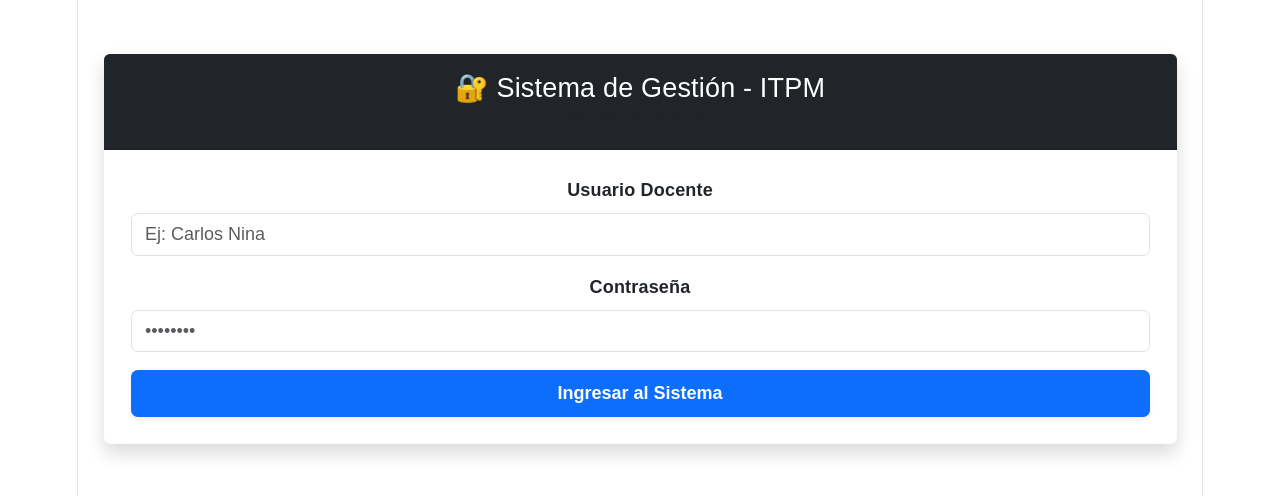
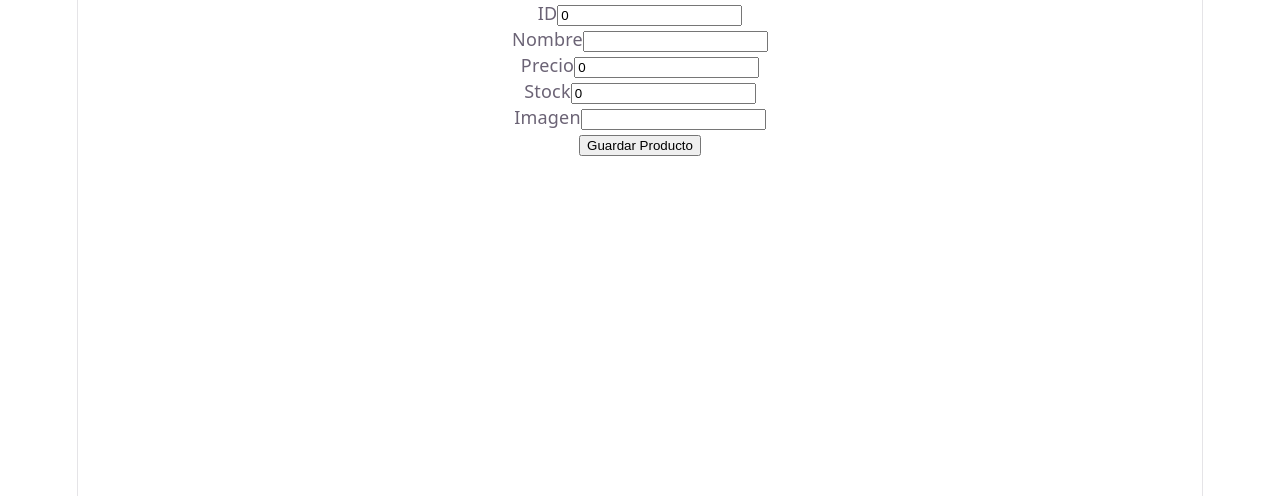
Before and after one commit to carlos-sif/app--vue, a Vue app: page / in a window 1280 px wide. Shown: the top 496 px of the page. Built offline with nearby package versions, Linux system fonts and the light colour scheme.

Commit message:
examen04

```diff
--- a/src/App.vue
+++ b/src/App.vue
@@ -1,193 +1,7 @@
 <script setup lang="ts">
-import { ref } from 'vue';
-
-// 1. CONTRATOS DE TIPADO (TypeScript Estricto)
-interface Producto {
-  id: number;
-  nombre: string;
-  precio: number;
-  stock: number;
-  imagen: string;
-}
-
-// 2. ESTADO REACTIVO (Memoria RAM)
-const isAuthenticated = ref<boolean>(false);
-const username = ref<string>('');
-const password = ref<string>('');
-const errorMessage = ref<string>('');
-
-// 3. DATOS DEL ALMACÉN
-const listaProductos: Producto[] = [
-  {
-    id: 101,
-    nombre: "Teclado Mecánico RGB",
-    precio: 250,
-    stock: 12,
-    imagen: "https://images.unsplash.com/photo-1511467687858-23d96c32e4ae?auto=format&fit=crop&q=80&w=400"
-  },
-  {
-    id: 102,
-    nombre: "Mouse Óptico Inalámbrico",
-    precio: 110,
-    stock: 20,
-    imagen: "https://images.unsplash.com/photo-1527443224154-c4a3942d3acf?auto=format&fit=crop&q=80&w=400"
-  },
-  {
-    id: 103,
-    nombre: "Monitor Gamer 24' 144Hz",
-    precio: 1450,
-    stock: 5,
-    imagen: "https://images.unsplash.com/photo-1527814050087-3793815479db?auto=format&fit=crop&q=80&w=400"
-  }
-];
-
-// 4. LÓGICA DE CONTROL DE ACCESO
-const handleLogin = (): void => {
-  if (
-    username.value === 'felix.maldonado' &&
-    password.value === 'itpm2026'
-  ) {
-    isAuthenticated.value = true;
-    errorMessage.value = '';
-  } else {
-    errorMessage.value =
-      '❌ Credenciales incorrectas. Intente de nuevo, colega.';
-  }
-};
-
-const handleLogout = (): void => {
-  isAuthenticated.value = false;
-  username.value = '';
-  password.value = '';
-};
+import FormProducto from './components/FormProducto.vue'
 </script>
 
 <template>
-  <div
-    class="container mt-5"
-    style="font-family: sans-serif; max-width: 1100px;"
-  >
-    <!-- LOGIN -->
-    <div v-if="!isAuthenticated" class="card shadow border-0">
-      <div class="card-header bg-dark text-white text-center py-3">
-        <h4 class="mb-0">🔐 Sistema de Gestión - ITPM</h4>
-        <small class="text-muted">Asignatura: DPW-207</small>
-      </div>
-
-      <div class="card-body p-4">
-        <form @submit.prevent="handleLogin">
-          <div class="mb-3">
-            <label class="form-label fw-bold">Usuario Docente</label>
-
-            <input
-              v-model="username"
-              type="text"
-              class="form-control"
-              placeholder="Ej: Carlos Nina"
-              required
-            />
-          </div>
-
-          <div class="mb-3">
-            <label class="form-label fw-bold">Contraseña</label>
-
-            <input
-              v-model="password"
-              type="password"
-              class="form-control"
-              placeholder="••••••••"
-              required
-            />
-          </div>
-
-          <div
-            v-if="errorMessage"
-            class="alert alert-danger py-2 text-center small mb-3"
-          >
-            {{ errorMessage }}
-          </div>
-
-          <button
-            type="submit"
-            class="btn btn-primary w-100 fw-bold py-2 shadow-sm"
-          >
-            Ingresar al Sistema
-          </button>
-        </form>
-      </div>
-    </div>
-
-    <!-- PANEL PRINCIPAL -->
-    <div v-else class="card shadow border-0">
-      <div
-        class="card-header bg-success text-white d-flex justify-content-between align-items-center py-3"
-      >
-        <h5 class="mb-0">📦 Panel de Almacén - Activo</h5>
-
-        <button
-          @click="handleLogout"
-          class="btn btn-sm btn-light fw-bold shadow-sm"
-        >
-          Salir
-        </button>
-      </div>
-
-      <div class="card-body p-4 text-center">
-        <h4 class="text-success fw-bold">
-          ¡Bienvenido, Futuro Lic. Carlos Nina!
-        </h4>
-
-        <p class="text-muted small">
-          Control de Inventarios en Tiempo Real
-        </p>
-
-        <hr />
-
-        <div class="row row-cols-1 row-cols-md-3 g-4 mt-2">
-          <div v-for="p in listaProductos" :key="p.id" class="col">
-            <div class="card h-100 shadow-sm border-0 bg-light">
-              <img
-                :src="p.imagen"
-                class="card-img-top"
-                :alt="p.nombre"
-                style="height: 180px; object-fit: cover;"
-              />
-
-              <div class="card-body p-3">
-                <h6 class="card-title fw-bold mb-1">
-                  {{ p.nombre }}
-                </h6>
-
-                <p class="card-text text-muted small mb-2">
-                  ID: {{ p.id }}
-                </p>
-
-                <div
-                  class="d-flex justify-content-between align-items-center"
-                >
-                  <span class="badge bg-success">
-                    Bs. {{ p.precio }}
-                  </span>
-
-                  <span class="text-primary small fw-bold">
-                    {{ p.stock }} pzas.
-                  </span>
-                </div>
-              </div>
-
-              <div class="card-footer bg-white border-0 p-2">
-                <button class="btn btn-outline-dark btn-sm w-100">
-                  Gestionar Stock
-                </button>
-              </div>
-            </div>
-          </div>
-        </div>
-
-        <p class="text-center mt-4">
-          Desarrollado por: Carlos Nina Gisbert ITPM
-        </p>
-      </div>
-    </div>
-  </div>
+  <FormProducto />
 </template>
--- /dev/null
+++ b/src/components/FormProducto.vue
@@ -0,0 +1,88 @@
+<script setup lang="ts">
+import { reactive } from 'vue'
+import { useProductoStore } from '../stores/productoStore'
+
+const productoStore = useProductoStore()
+
+const producto = reactive({
+  id: 0,
+  nombre: '',
+  precio: 0,
+  stock: 0,
+  imagen: ''
+})
+
+function enviarFormulario() {
+  if (producto.stock <= 0) {
+    alert('El stock debe ser mayor a 0')
+    return
+  }
+
+  productoStore.agregarProducto({ ...producto })
+
+  producto.id = 0
+  producto.nombre = ''
+  producto.precio = 0
+  producto.stock = 0
+  producto.imagen = ''
+}
+</script>
+
+<template>
+  <div class="container mt-4">
+    <form @submit.prevent="enviarFormulario">
+      <div class="row">
+
+        <div class="col-12 col-md-6 mb-3">
+          <label class="form-label">ID</label>
+          <input
+            type="number"
+            class="form-control"
+            v-model="producto.id"
+          >
+        </div>
+
+        <div class="col-12 col-md-6 mb-3">
+          <label class="form-label">Nombre</label>
+          <input
+            type="text"
+            class="form-control"
+            v-model="producto.nombre"
+          >
+        </div>
+
+        <div class="col-12 col-md-6 mb-3">
+          <label class="form-label">Precio</label>
+          <input
+            type="number"
+            class="form-control"
+            v-model="producto.precio"
+          >
+        </div>
+
+        <div class="col-12 col-md-6 mb-3">
+          <label class="form-label">Stock</label>
+          <input
+            type="number"
+            class="form-control"
+            v-model="producto.stock"
+          >
+        </div>
+
+        <div class="col-12 col-md-6 mb-3">
+          <label class="form-label">Imagen</label>
+          <input
+            type="text"
+            class="form-control"
+            v-model="producto.imagen"
+          >
+        </div>
+
+      </div>
+
+      <button type="submit" class="btn btn-primary">
+        Guardar Producto
+      </button>
+    </form>
+  </div>
+</template>
--- a/src/main.ts
+++ b/src/main.ts
@@ -1,8 +1,7 @@
 import { createApp } from 'vue'
 import { createPinia } from 'pinia'
+import App from './App.vue'
 import './style.css'
-import App from './App.vue'
-import 'bootstrap/dist/css/bootstrap.min.css'
 
 const app = createApp(App)
 
```
Also changed, not shown: src/stores/productoStore.ts (+5 -5 lines).
